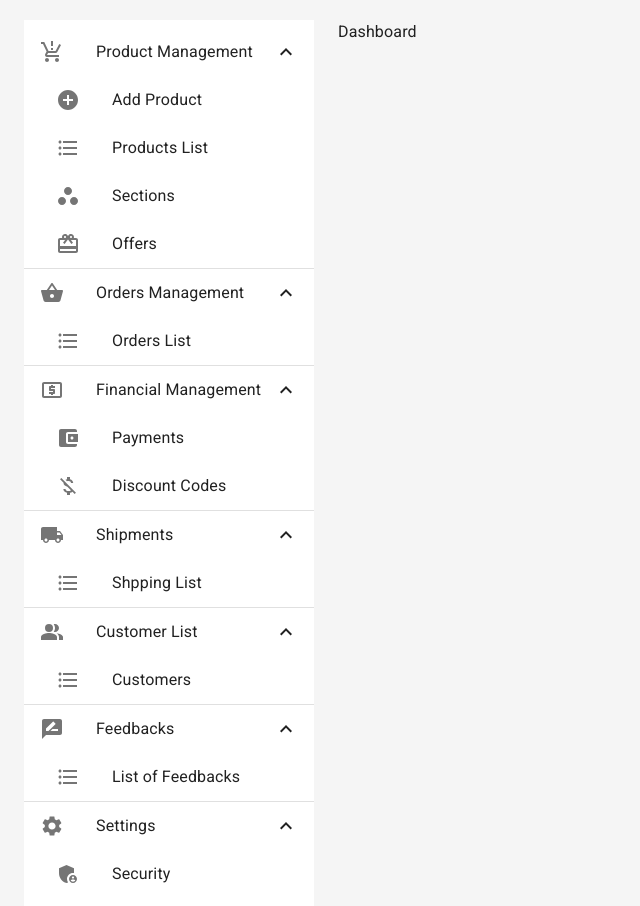
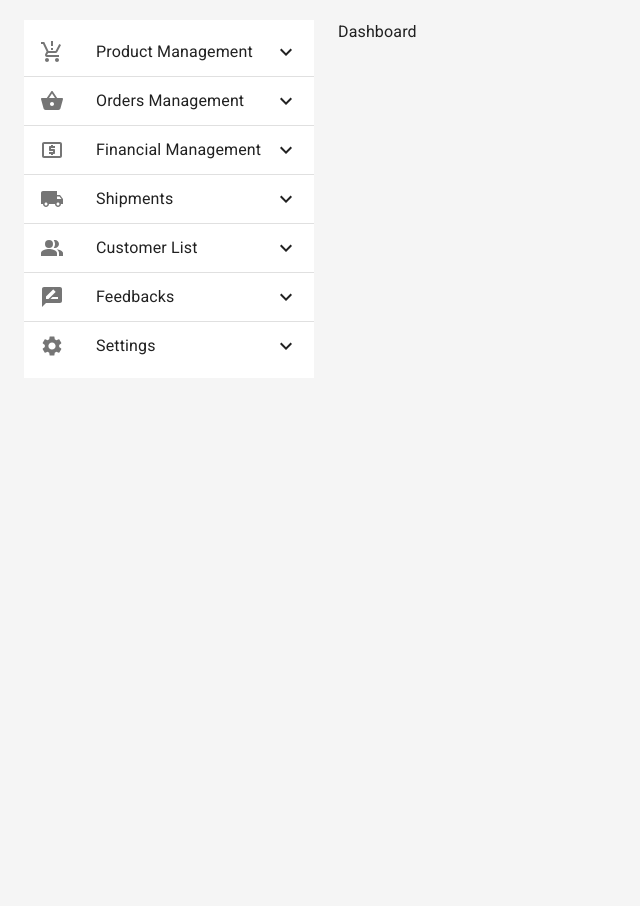
Before and after one commit to pdrm26/shopping, a React (Vite) app in the folder client/: page /products/add in a window 1280 px wide. Shown: the whole page, without its empty margins (0-640 px from the left). After the commit the page ends 800 px from the top, so only its background shows below. Built offline with nearby package versions, Linux system fonts and the light colour scheme.

Commit message:
fix: list items should be close  on default

```diff
--- a/client/src/components/listItems/CustomerList.tsx
+++ b/client/src/components/listItems/CustomerList.tsx
@@ -5,7 +5,7 @@ import FormatListBulletedIcon from "@mui/icons-material/FormatListBulleted";
 import PeopleAltIcon from "@mui/icons-material/PeopleAlt";
 
 export default function CustomerList() {
-    const [open, setOpen] = useState(true);
+    const [open, setOpen] = useState(false);
 
     const handleClick = () => {
         setOpen(!open);
--- a/client/src/components/listItems/Feedbacks.tsx
+++ b/client/src/components/listItems/Feedbacks.tsx
@@ -5,7 +5,7 @@ import FormatListBulletedIcon from "@mui/icons-material/FormatListBulleted";
 import RateReviewIcon from "@mui/icons-material/RateReview";
 
 export default function Feedbacks() {
-    const [open, setOpen] = useState(true);
+    const [open, setOpen] = useState(false);
 
     const handleClick = () => {
         setOpen(!open);
--- a/client/src/components/listItems/FinancialManagement.tsx
+++ b/client/src/components/listItems/FinancialManagement.tsx
@@ -6,7 +6,7 @@ import LocalAtmIcon from "@mui/icons-material/LocalAtm";
 import MoneyOffIcon from "@mui/icons-material/MoneyOff";
 
 export default function FinancialManagement() {
-    const [open, setOpen] = useState(true);
+    const [open, setOpen] = useState(false);
 
     const handleClick = () => {
         setOpen(!open);
--- a/client/src/components/listItems/OrdersManagement.tsx
+++ b/client/src/components/listItems/OrdersManagement.tsx
@@ -5,7 +5,7 @@ import { useState } from "react";
 import ShoppingBasketIcon from "@mui/icons-material/ShoppingBasket";
 
 export default function OrdersManagement() {
-    const [open, setOpen] = useState(true);
+    const [open, setOpen] = useState(false);
 
     const handleClick = () => {
         setOpen(!open);
--- a/client/src/components/listItems/ProductManagement.tsx
+++ b/client/src/components/listItems/ProductManagement.tsx
@@ -7,7 +7,7 @@ import ProductionQuantityLimitsIcon from "@mui/icons-material/ProductionQuantity
 import RedeemIcon from "@mui/icons-material/Redeem";
 
 export default function ProductManagement() {
-    const [open, setOpen] = useState(true);
+    const [open, setOpen] = useState(false);
 
     const handleClick = () => {
         setOpen(!open);
--- a/client/src/components/listItems/Settings.tsx
+++ b/client/src/components/listItems/Settings.tsx
@@ -5,7 +5,7 @@ import SettingsIcon from "@mui/icons-material/Settings";
 import AdminPanelSettingsIcon from "@mui/icons-material/AdminPanelSettings";
 
 export default function Settings() {
-    const [open, setOpen] = useState(true);
+    const [open, setOpen] = useState(false);
 
     const handleClick = () => {
         setOpen(!open);
--- a/client/src/components/listItems/Shipments.tsx
+++ b/client/src/components/listItems/Shipments.tsx
@@ -4,9 +4,8 @@ import { useState } from "react";
 import LocalShippingIcon from "@mui/icons-material/LocalShipping";
 import FormatListBulletedIcon from "@mui/icons-material/FormatListBulleted";
 
-
 export default function Shipments() {
-    const [open, setOpen] = useState(true);
+    const [open, setOpen] = useState(false);
 
     const handleClick = () => {
         setOpen(!open);
```
